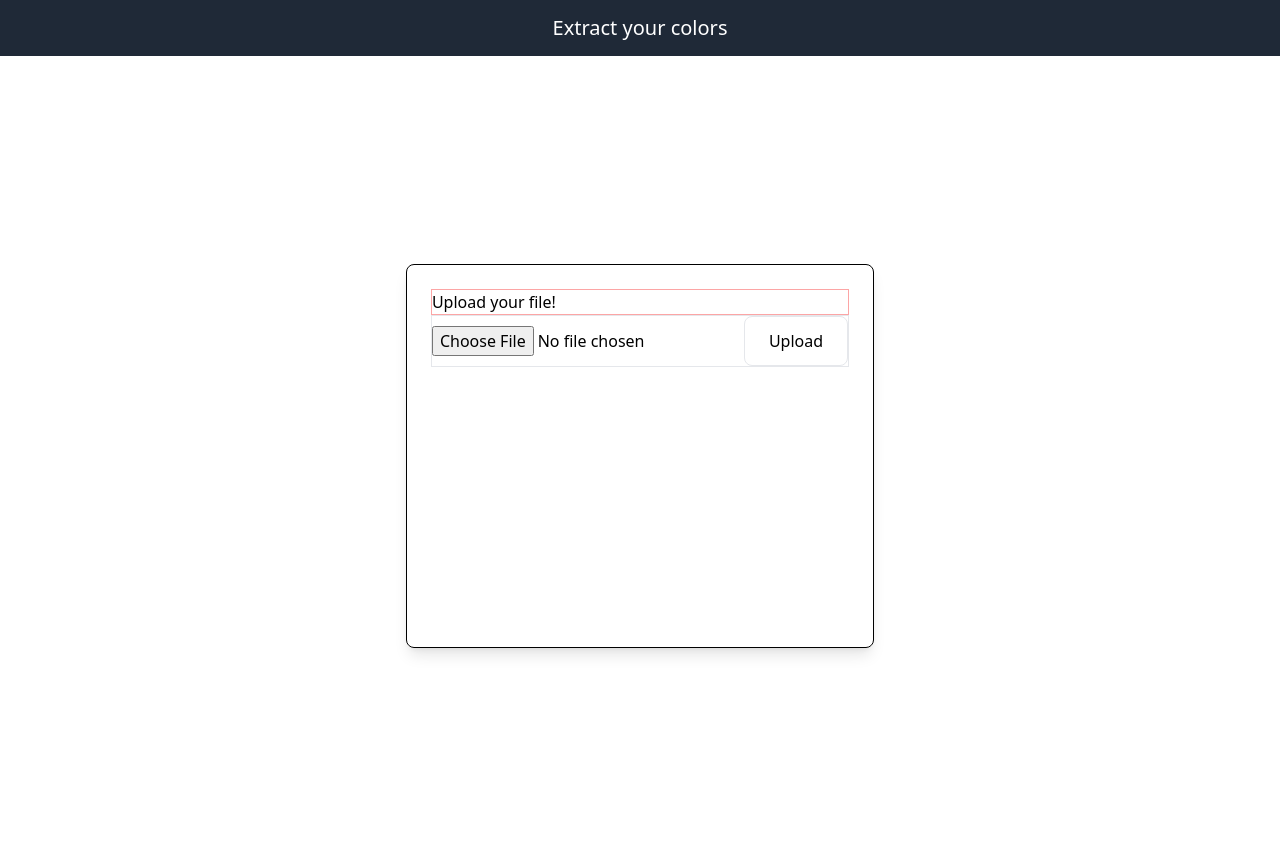
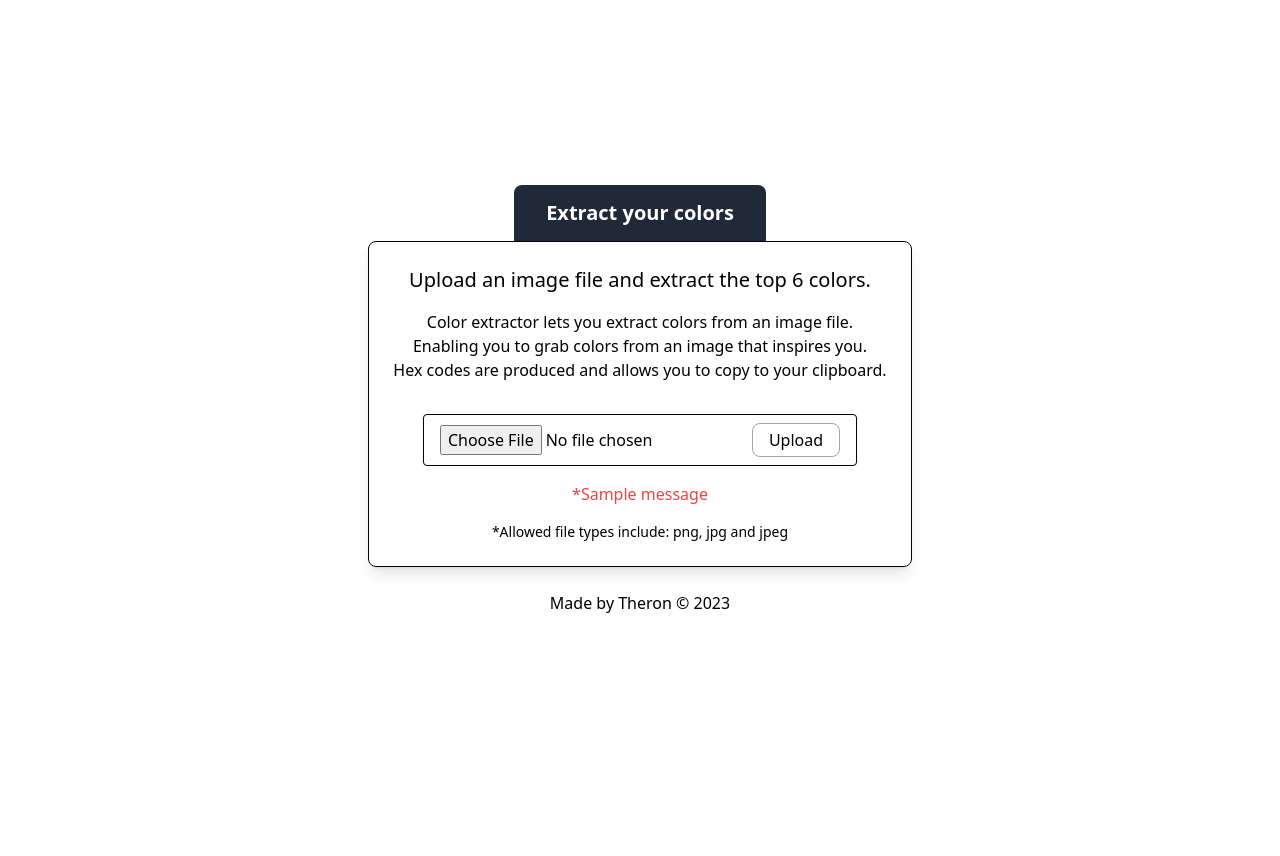
Before and after one commit to theronj60/project-red-rock, a Flask app: template templates/index.html in a window 1280 px wide. After the commit the page ends 613 px from the top, so only its background shows below. Run offline with Flask 2, Linux system fonts and the light colour scheme; the template is opened without the code that fills it: most values are stand-ins (such as "Sample title", 1, 10 or a date in 2020); one stand-in notice (Sample message) is shown; style sheets or scripts are compiled from the project's sources.

Commit message:
added more validation of files on upload. added a method to convert rgb to hex. added flash messaging and implemented it to the html file. add js functions for copy hex code and returning current year, also a method for setting the message returned by the copy method. added a description of the color extractor. updated some of the styles. clean up and prepare to deploy, wip.

```diff
--- a/app.py
+++ b/app.py
@@ -1,35 +1,45 @@
 import os
-from flask import Flask, request, redirect, url_for, render_template
+from flask import Flask, request, redirect, flash, url_for, render_template
 from werkzeug.utils import secure_filename
 import colorgram
 
 app = Flask(__name__)
 
-UPLOAD_FOLDER = './static/uploads/'
+# UPLOAD_FOLDER = './static/uploads/'
+UPLOAD_FOLDER = '/tmp/'
+ALLOWED_EXTENSIONS = {'png', 'jpg', 'jpeg'}
 app.config['UPLOAD_FOLDER'] = UPLOAD_FOLDER
+app.secret_key = 'secret_key'
 
 # for basic color extraction, use colorgram
 # for advance usage, graphs, set number of colors, matplotlib and pandas
 
+def allowed_file(filename):
+    return '.' in filename and \
+        filename.rsplit('.', 1)[1].lower() in ALLOWED_EXTENSIONS
+
+def rgb_to_hex(r, g, b):
+    return '#{:02x}{:02x}{:02x}'.format(r, g, b)
+
 @app.route('/')
 def index():
     return render_template('index.html')
-
-@app.route('/about')
-def about():
-    return '<p>About</p>'
 
 @app.route('/upload', methods=['GET', 'POST'])
 def upload():
     if request.method == 'POST':
         file = request.files["file"]
         if file:
-            filename = secure_filename(file.filename)
-            file.save(os.path.join(app.config['UPLOAD_FOLDER'], filename))
-            return redirect(url_for('show_colors', filename=filename))
+            if allowed_file(file.filename):
+                filename = secure_filename(file.filename)
+                file.save(os.path.join(app.config['UPLOAD_FOLDER'], filename))
+                return redirect(url_for('show_colors', filename=filename))
+            else:
+                flash('File type is not approved.')
+                return redirect(url_for('index'))
         else:
-            message = 'No file uploaded'
-        return render_template('index.html', error=message)
+            flash('No file uploaded')
+            return redirect(url_for('index'))
     else:
         return render_template('index.html')
 
@@ -38,7 +48,7 @@ def upload():
 def show_colors(filename):
     file_location = os.path.join(app.config['UPLOAD_FOLDER'], filename)
     colors = colorgram.extract(file_location, 6)
-    return render_template('basic_show.html', colors=colors)
+    return render_template('basic_show.html', colors=colors, hex=rgb_to_hex)
 
 
 if __name__ == '__main__':
--- a/templates/index.html
+++ b/templates/index.html
@@ -6,24 +6,46 @@
 		<title>Color Extractor</title>
 		<link rel="stylesheet" href="{{url_for('static',filename='dist/css/output.css')}}">
 	</head>
-	<body>
-		<h1 class="flex h-14 text-xl items-center justify-center text-white bg-gray-800">
-			<a href="/" class="px-8 py-4 cursor-pointer">Extract your colors</a>
-		</h1>
+	<body class="min-h-screen">
 		<div class="flex flex-col min-h-screen justify-center items-center">
-			<div class="border border-black shadow-lg rounded-lg h-96 p-6">
-				<h4 class="border border-red-300">Upload your file!</h4>
-				{% if error %}
-					<h4 class="border border-red-500 text-red-500">{{ error }}</h4>
-				{% endif %}
-				<form class="border flex self-center items-center" action="/upload" method="POST" enctype="multipart/form-data">
-					<input type="file" name="file">
+			<h1 class="flex h-14 text-xl font-semibold items-center justify-center text-white bg-gray-800 rounded-tr-lg rounded-tl-lg">
+				<a href="/" class="px-8 py-4 cursor-pointer">Extract your colors</a>
+			</h1>
+			<div class="flex flex-col items-center justify-center space-y-4 border border-black shadow-lg rounded-lg p-6">
+				<h4 class="text-xl justify-self-start">Upload an image file and extract the top 6 colors.</h4>
+				<div class="flex flex-col items-center text-md pb-4">
+					<p>Color extractor lets you extract colors from an image file.</p>
+					<p>Enabling you to grab colors from an image that inspires you.</p>
+					<p>Hex codes are produced and allows you to copy to your clipboard.</p>
+				</div>
+				<form name="file-upload" class="border border-black py-2 px-4 rounded flex self-center items-center" action="/upload" method="POST" enctype="multipart/form-data">
+					<input type="file" name="file" onchange="showFileName(this)">
 					<input
 						type="submit"
-						class="rounded-lg px-6 py-3 border hover:bg-blue-500 hover:text-white"
+						class="rounded-lg py-1 px-4 border border-gray-400 cursor-pointer hover:bg-blue-500 hover:text-white"
 						value="Upload" />
 				</form>
+				<div id="file-name">
+					{% with messages = get_flashed_messages() %}
+						{% if messages %}
+							{% for message in messages %}
+								<label for="file-upload" class="text-red-500 my-4">*{{ message }}</label>
+							{% endfor %}
+						{% endif %}
+					{% endwith %}
+				</div>
+				<p class="text-sm">*Allowed file types include: png, jpg and jpeg</p>
 			</div>
+			<footer class="mt-6">
+				<p>&copy; {{ current_year }}</p>
+			</footer>
 		</div>
 	</body>
+	<script>
+		const current_year = new Date().getFullYear();
+		document.querySelector("footer p").textContent = `Made by Theron \u00A9 ${current_year}`;
+		function showFileName(input) {
+			document.getElementById("file-name").classList.add("hidden");
+		}
+	</script>
 </html>
```
Also changed, not shown: templates/basic_show.html (+51 -7 lines).
